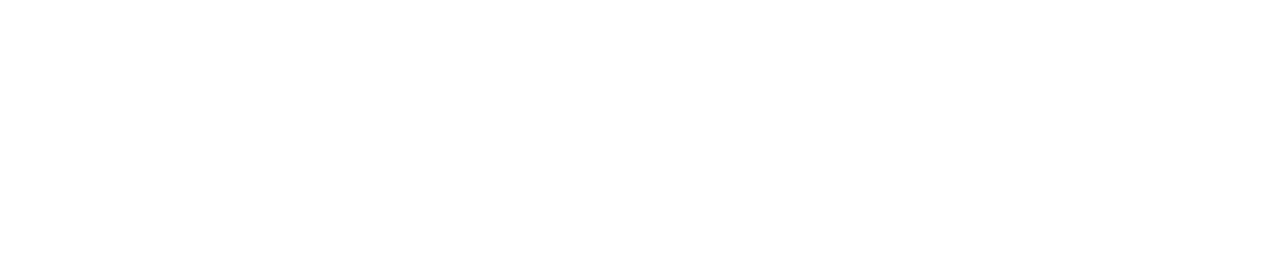
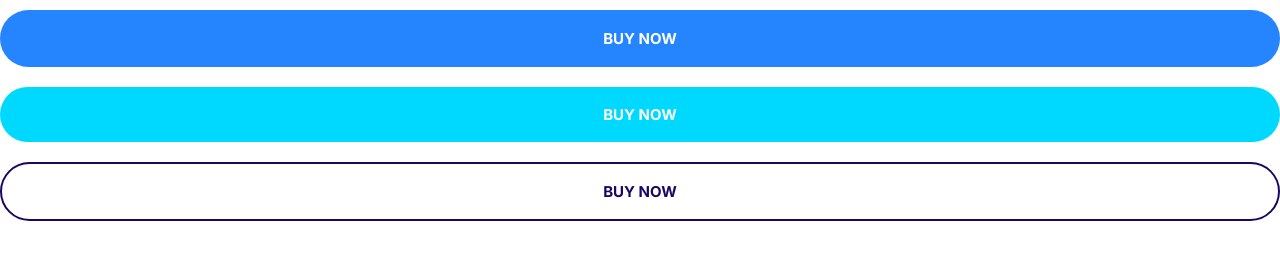
Before and after one commit to DiegoTrevino1/Diegoify, a plain HTML site: page index.html in a window 1280 px wide. Drawn offline with Linux system fonts and the light colour scheme.

Commit message:
Defined Button components

```diff
--- a/css/styles.css
+++ b/css/styles.css
@@ -4,6 +4,12 @@
     --color-accent: #ff3400;
     --color-headings: #1b0760;
     --color-body:#918ca4;
+}
+
+/* select all elements. Also all elements that are dynamically inserted
+before or after */
+*, *::after, *::before {
+    box-sizing: border-box;
 }
 
 /* Typography */
@@ -181,3 +187,76 @@ overly specific selectors */
     justify-content: center;
     align-items: center;
 }
+
+/* Buttons */
+
+.btn {
+    border-radius: 40px;
+    border: 0;
+    cursor: pointer;
+    /* for mobile devices */
+    font-size: 1.8rem;
+    font-weight: 600;
+    margin: 1rem 0;
+    /* vertical , horizontal */
+    padding: 2rem 3rem;
+    text-align: center;
+    text-transform: uppercase;
+    white-space: nowrap;
+}
+
+/* Define a few skin classes, OOP, seperate structure from skin */
+.btn--primary {
+    background: var(--color-primary);
+    color: #fff;
+}
+
+.btn--primary:hover{
+    /* use css preprocessors, like sass and less */
+    /*background: lighten(primary, 10%); */
+    background-color: #3a8ffd;
+}
+
+.btn--secondary {
+    background-color: var(--color-secondary);
+    color: #fff;
+}
+
+.btn--secondary:hover {
+    background: #00c8eb;
+}
+
+/* always check/test your code as you go. Don't assume i'll work!! */
+.btn--accent{
+    background-color: var(--color-accent);
+    color: #fff;
+}
+
+.btn--accent:hover {
+    background-color: #ec3000;
+}
+
+.btn--outline {
+    background: #fff;
+    color: var(--color-headings);
+    border: 2px solid var(--color-headings);
+}
+
+.btn--outline:hover {
+    background-color: var(--color-headings);
+    color: #fff;
+}
+
+/* set display to inline-block because anchor elements are inline
+by default, won't work if you give them a width without changing
+to inline block */
+.btn--block {
+    width: 100%;
+    display: inline-block;
+}
+
+@media screen and (min-width: 1024px) {
+  .btn {
+    font-size: 1.5rem;
+  }
+}
--- a/index.html
+++ b/index.html
@@ -21,6 +21,9 @@
     <link rel="stylesheet" href="css/styles.css" />
   </head>
   <body>
-
+    <button class="btn btn--primary btn--block">Buy Now</button>
+    <!--Sometime we want to apply these classes to anchor elements-->
+    <a href="#" class="btn btn--secondary btn--block">Buy Now</a>
+    <a href="#" class="btn btn--outline btn--block">Buy Now</a>
   </body>
 </html>
```
Also changed, not shown: components/buttons.html (added, +4 -0 lines).
